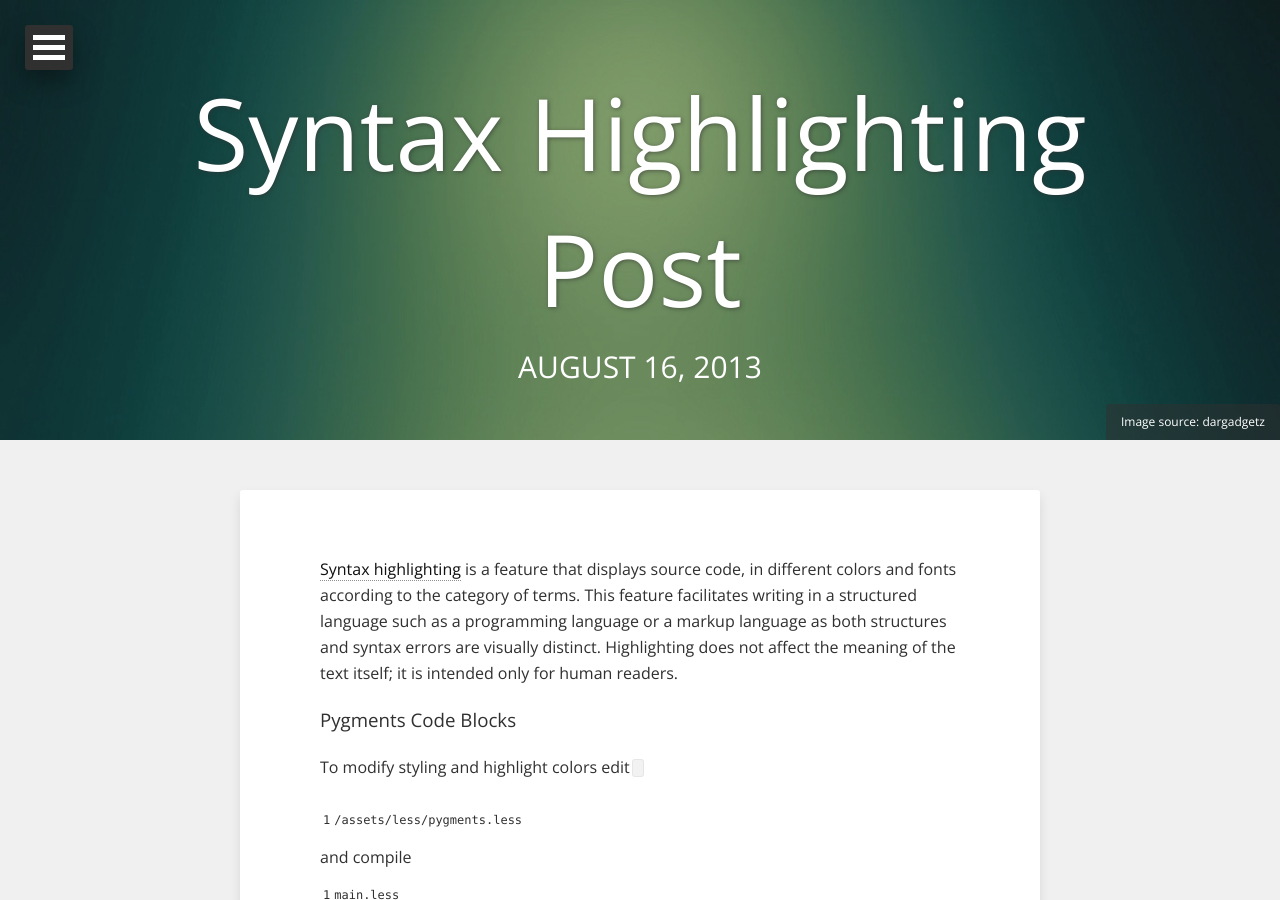
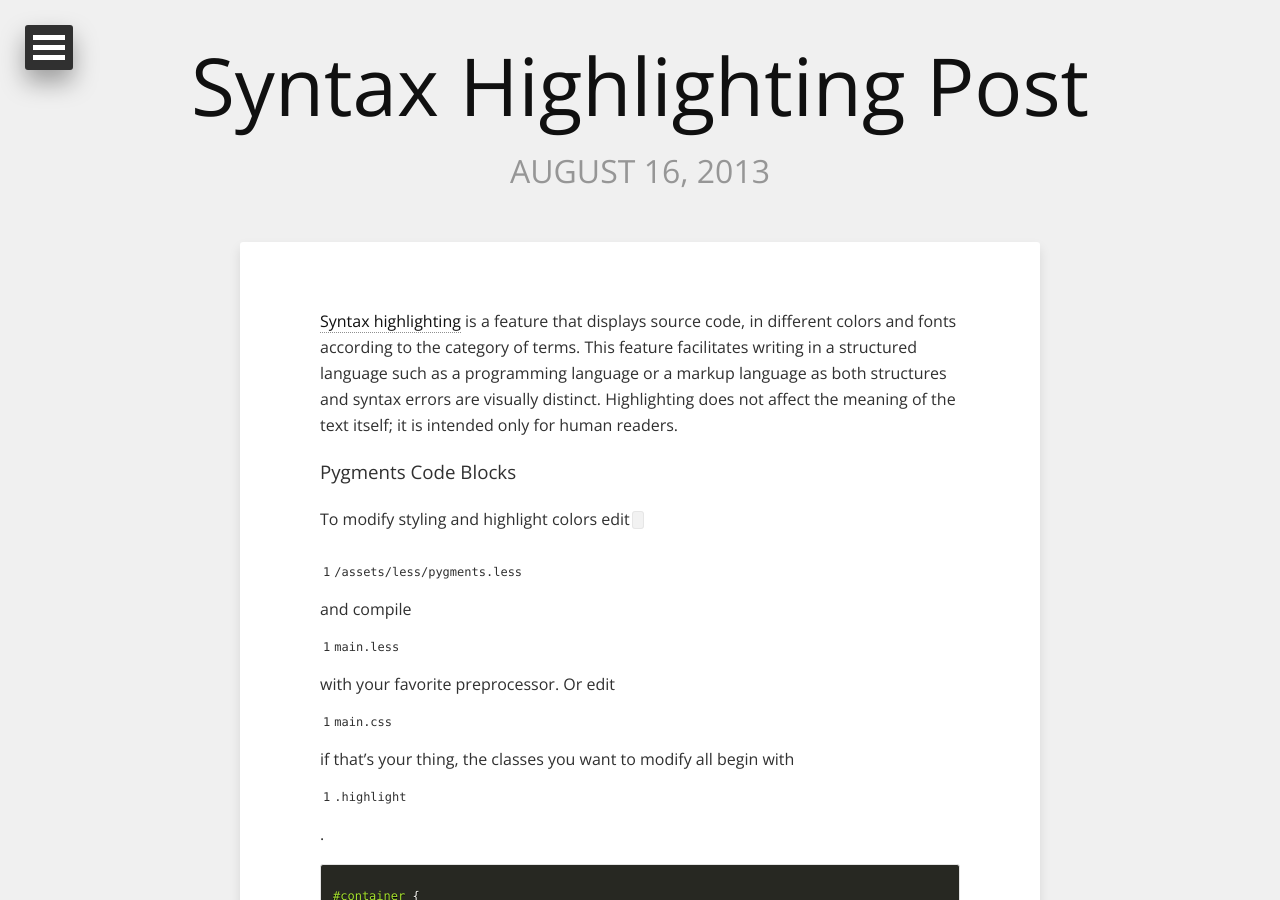
Before and after one commit to outcastgeek/skulbuny.com, a Jekyll site: the page built from _posts/2013-08-16-code-highlighting-post.md, in a window 1280 px wide and 900 px high. Built offline with Jekyll 4.4.1, drawn with Linux system fonts in a browser that asks for light colours; nearby versions of some CDN libraries; some of the changed text lies outside the part shown.

Commit message:
Updated nav and posts

```diff
--- a/_includes/navigation.html
+++ b/_includes/navigation.html
@@ -2,7 +2,13 @@
 	<button class="dl-trigger">Open Menu</button>
 	<ul class="dl-menu">
 		<li><a href="/">Home</a></li>
-		<li><a href="{{ site.url }}/blog/">Blog</a></li>
+		<li>
+			<a href="#">Posts</a>
+			<ul class="dl-submenu">
+				<li><a href="{{ site.url }}/archive/">Archive</a></li>
+				<li><a href="{{ site.url }}/tags/">Tags</a></li>
+			</ul>
+		</li>
 		<li>
 			<a href="#">About</a>
 			<ul class="dl-submenu">
--- a/_layouts/post-index.html
+++ b/_layouts/post-index.html
@@ -20,8 +20,8 @@
   {% endif %}
   <div class="header-title">
     <div class="header-title-wrap">
-      <h1>{{ site.title }}</h1>
-      <h2 itemprop="name">{{ page.title }}</h2>
+      <h1 itemprop="name"><a href="/">{{ site.title }}</a></h1>
+      <h2 itemprop="description">{{ page.description }}</h2>
     </div><!-- /.header-title-wrap -->
   </div><!-- /.header-title -->
 </div><!-- /.entry-header -->
--- a/_posts/2013-08-16-code-highlighting-post.md
+++ b/_posts/2013-08-16-code-highlighting-post.md
@@ -3,11 +3,11 @@
 title: Syntax Highlighting Post
 description: "Demo post displaying the various ways of highlighting code in Markdown."
 modified: 2013-08-20
-tags: [sample post, code, highlighting]
+tags: []
 image:
-  feature: abstract-10.jpg
-  credit: dargadgetz
-  creditlink: http://www.dargadgetz.com/ios-7-abstract-wallpaper-pack-for-iphone-5-and-ipod-touch-retina/
+  feature:
+  credit:
+  creditlink:
 share: true
 ---
 
```
